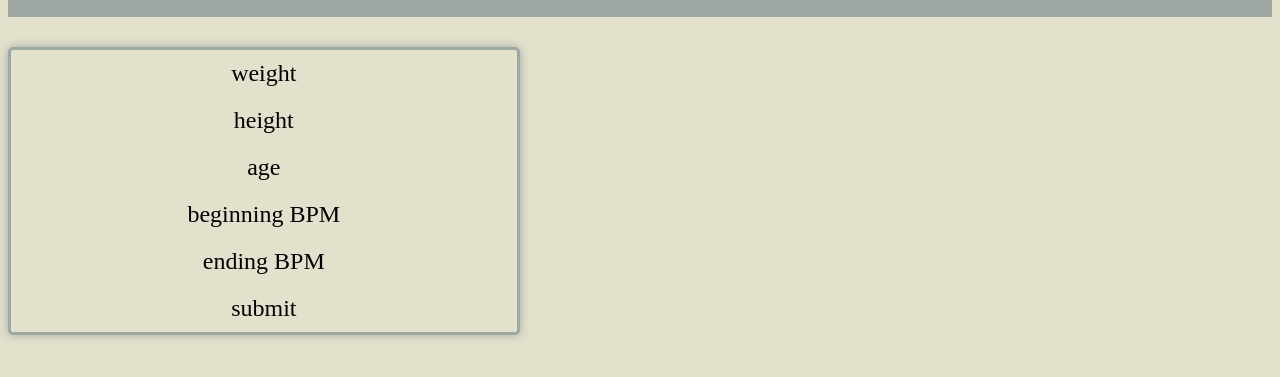
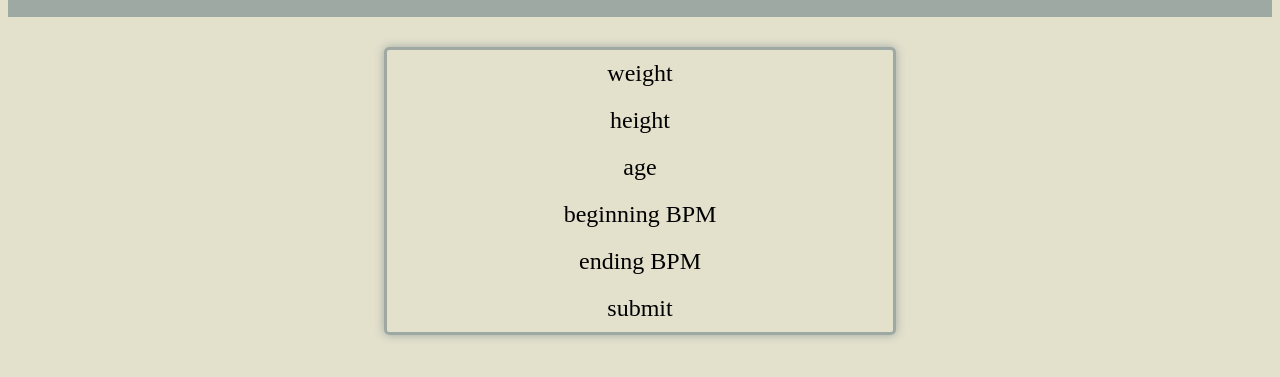
Before and after one commit to lara-destein13/my-backyard-trails, a plain HTML site: page form.html in a window 1280 px wide. Shown: the part 131-508 px from the top of the page. Drawn offline with Linux system fonts and the light colour scheme.

Commit message:
centered form

```diff
--- a/form.css
+++ b/form.css
@@ -23,8 +23,7 @@ header h1 {
 }
 
 .form {
-    margin-top: 30px;
-    margin-bottom: 30px;
+    margin: 30px auto;
     display: flex;
     flex-direction: column;
     border-style: solid;
```
